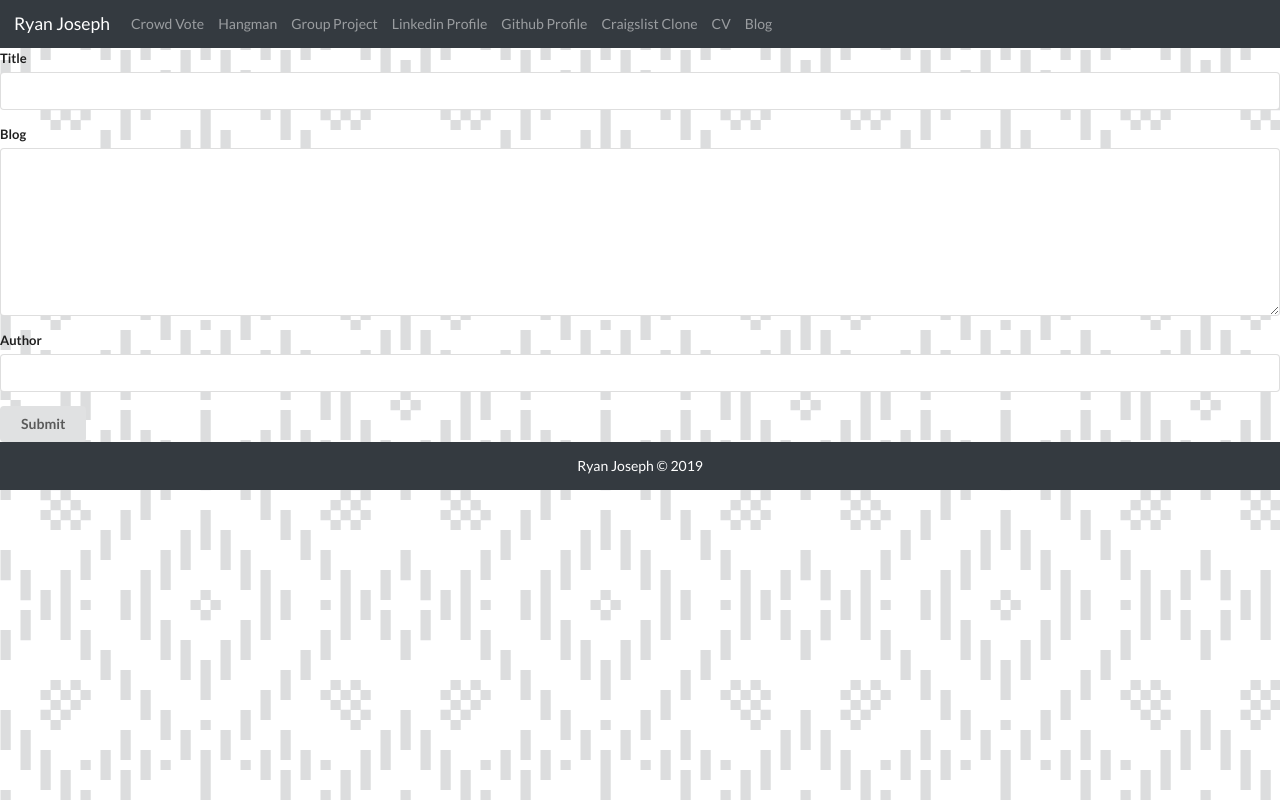
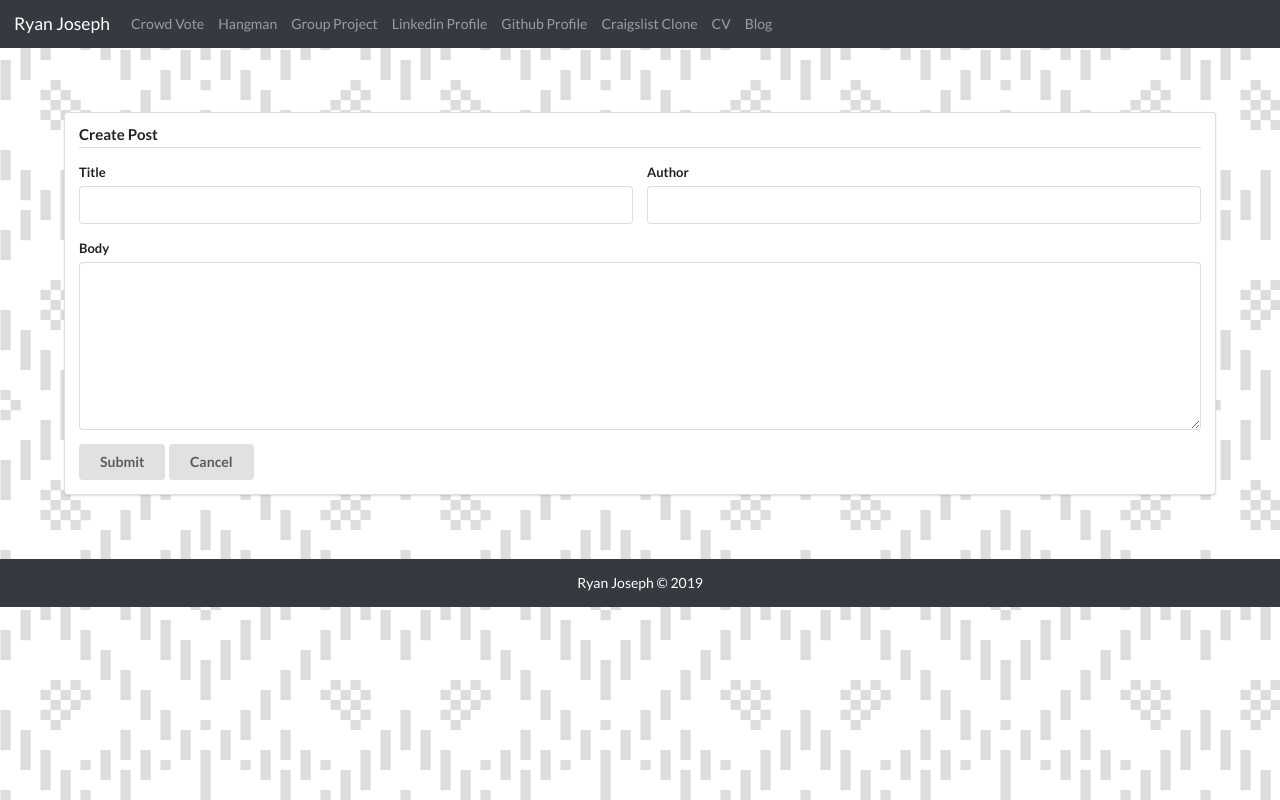
Before and after one commit to ryanj14/react-portfolio, a React (Create React App) app in the folder portfolio/: page /blog/create in a window 1280 px wide. Built offline with nearby package versions, Linux system fonts and the light colour scheme.

Commit message:
Styled the blog create page

```diff
--- a/portfolio/src/components/blog/BlogCreate.js
+++ b/portfolio/src/components/blog/BlogCreate.js
@@ -25,9 +25,16 @@
     this.props.createBlogPost(this.props.blogInfo);
   }
 
+  handleCancel() {
+    history.push('/blog');
+  }
+
   render() {
     return (
+      <div className="ui segment" style={{ margin: "5%"}}>
         <form className="ui form">
+        <h4 className="ui dividing header">Create Post</h4>
+        <div className="two fields">
           <div className="field">
             <label>Title</label>
             <input
@@ -37,18 +44,19 @@
             />
           </div>
           <div className="field">
-          <label>Blog</label>
-          <textarea
-            onChange={ e => this.props.blog(e.target.value) }
-          ></textarea>
-        </div>
-        <div className="field">
             <label>Author</label>
             <input
               type="text"
               name="author"
               onChange={ e => this.props.author(e.target.value) }
             />
+          </div>
+        </div>
+          <div className="field">
+            <label>Body</label>
+            <textarea
+              onChange={ e => this.props.blog(e.target.value) }
+            ></textarea>
           </div>
           <button
             className="ui button"
@@ -57,7 +65,14 @@
           >
             Submit
           </button>
+          <button
+            className="ui button"
+            onClick={ this.handleCancel }
+          >
+            Cancel
+          </button>
         </form>
+      </div>
     );
   }
 }
```
Lines whose indentation alone changed are shown as unchanged.
